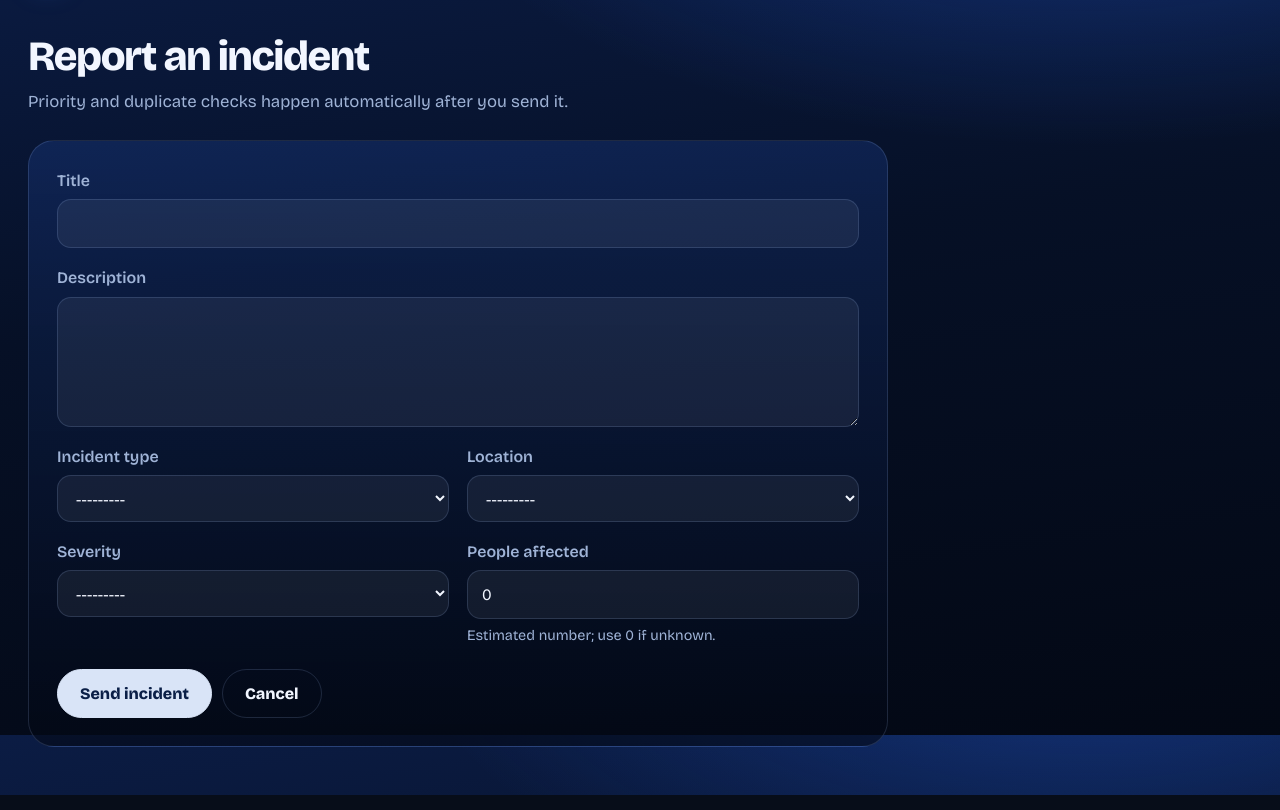
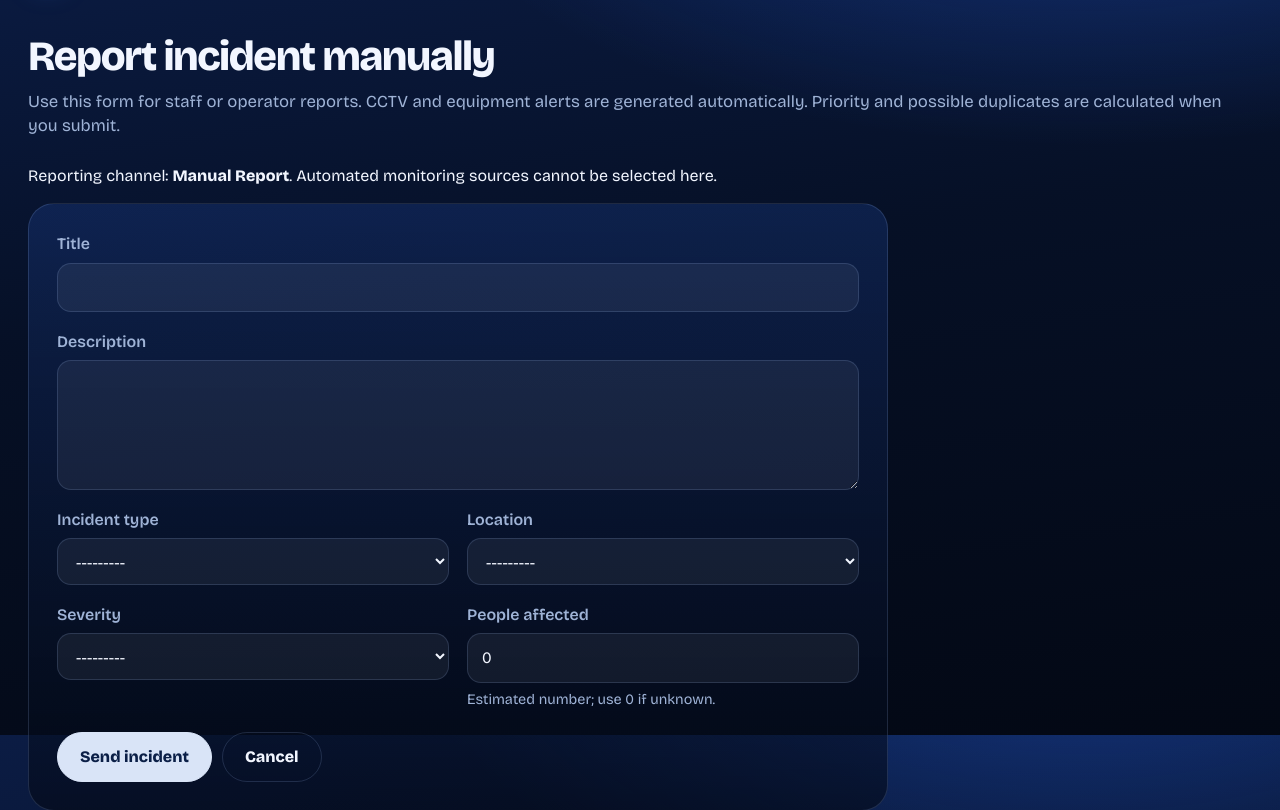
Before and after one commit to Abdullah-Albassami/expopulse, a Django app: page /incidents/create/ in a window 1280 px wide. Shown: the part 65-875 px from the top of the page. Run offline with Django 5.2, Linux system fonts and the light colour scheme; data that the repository does not hold is empty.

Commit message:
Clarify manual reporting, monitoring channels and response teams

```diff
--- a/templates/incidents/incident_form.html
+++ b/templates/incidents/incident_form.html
@@ -1,6 +1,6 @@
 {% extends "base.html" %}
 
-{% block title %}Report an incident{% endblock %}
+{% block title %}Report incident manually{% endblock %}
 
 {% block content %}
 {% comment %}
@@ -24,10 +24,12 @@
 
 <div class="lead lead-small">
     <div>
-        <h1>Report an incident</h1>
-        <p>Priority and duplicate checks happen automatically after you send it.</p>
+        <h1>Report incident manually</h1>
+        <p>Use this form for staff or operator reports. CCTV and equipment alerts are generated automatically. Priority and possible duplicates are calculated when you submit.</p>
     </div>
 </div>
+
+<p class="ops-note">Reporting channel: <strong>Manual Report</strong>. Automated monitoring sources cannot be selected here.</p>
 
 <form class="form-card" method="post" data-validate>
     {% csrf_token %}
```
